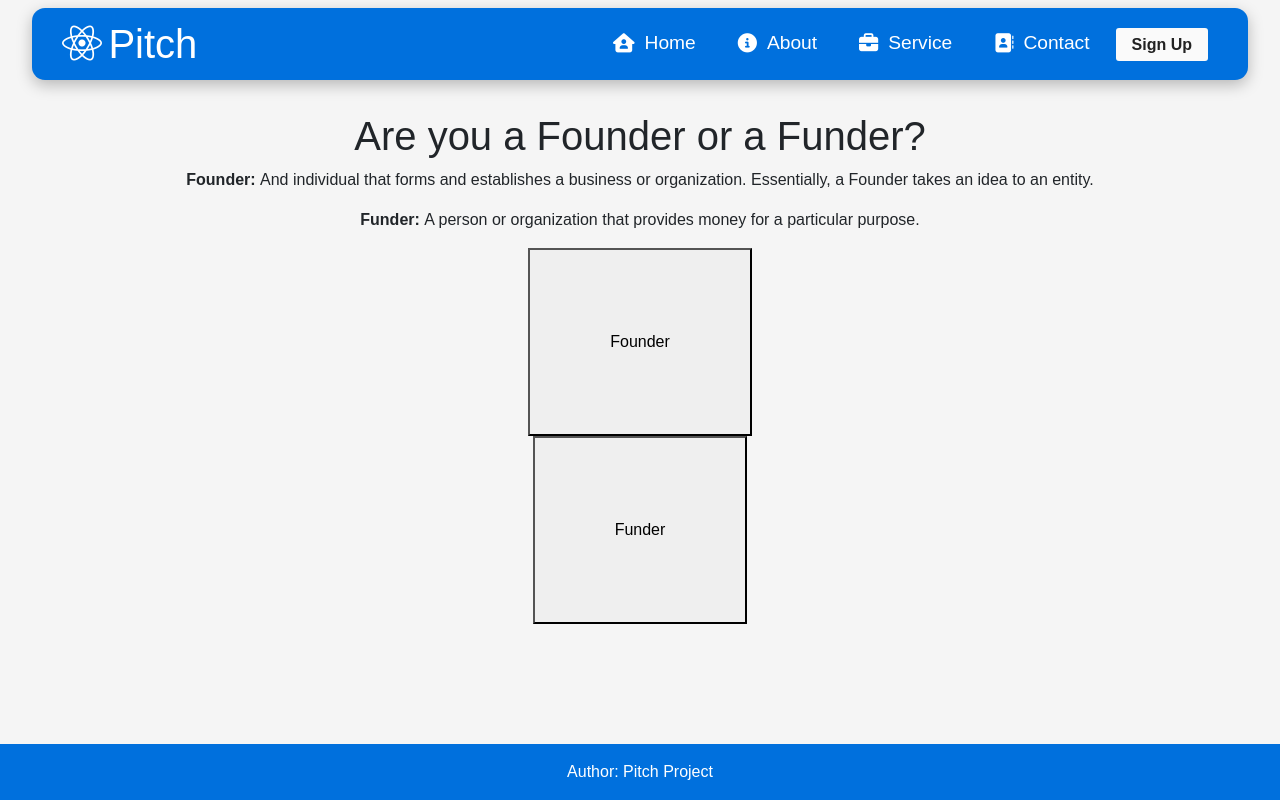
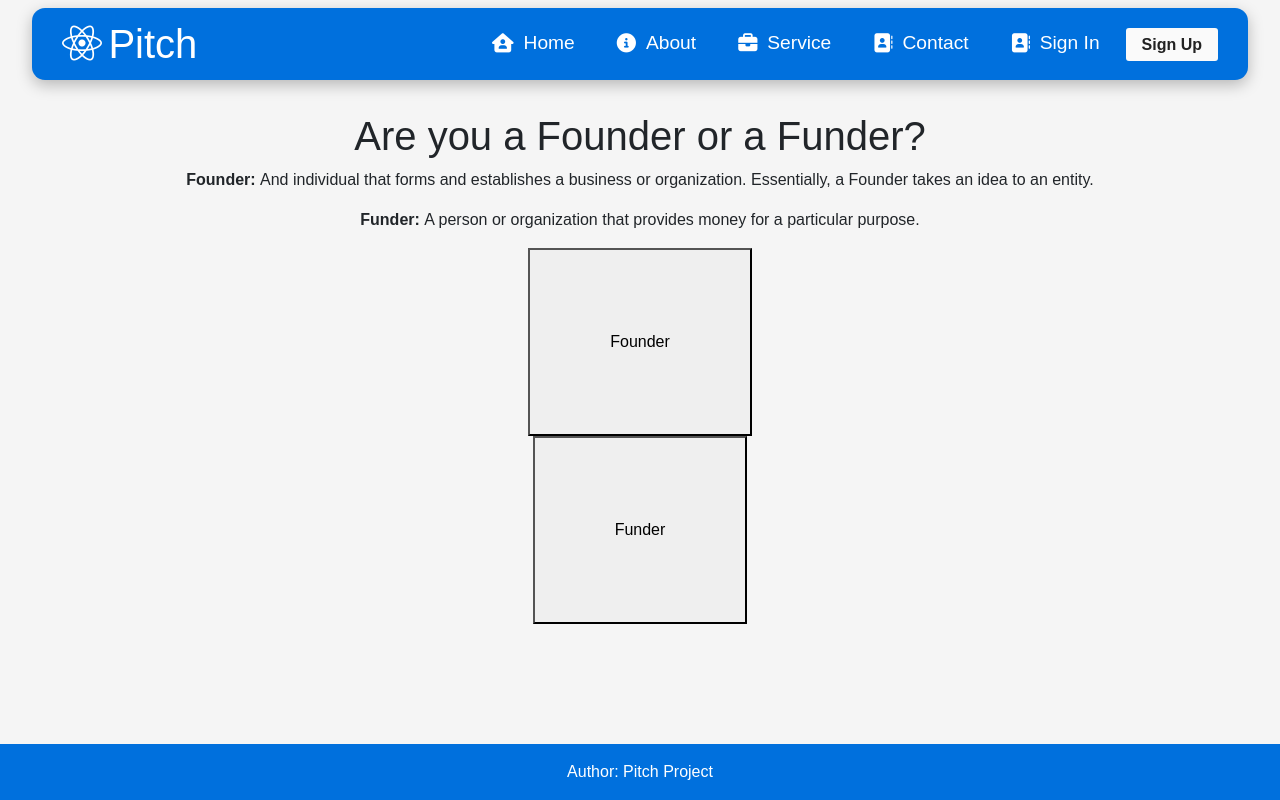
Before and after one commit to MzArlowe/pitch-client, a React (Create React App) app: page /SignUp in a window 1280 px wide. Built offline with nearby package versions, Linux system fonts and the light colour scheme.

Commit message:
Ben Created a Change in Navbar Data (#12)
* Worked on SignUp Functionality

Added functions to determine userType

* Navbar Data

```diff
--- a/src/components/NavbarData.js
+++ b/src/components/NavbarData.js
@@ -24,6 +24,12 @@ export const NavbarData = [
 		icon: 'fa-solid fa-address-book',
 	},
 	{
+		title: 'Sign In',
+		url: '/SignIn',
+		className: 'nav-links',
+		icon: 'fa-solid fa-address-book',
+	},
+	{
 		title: 'Sign Up',
 		url: '/SignUp',
 		className: 'nav-links-mobile',
```
